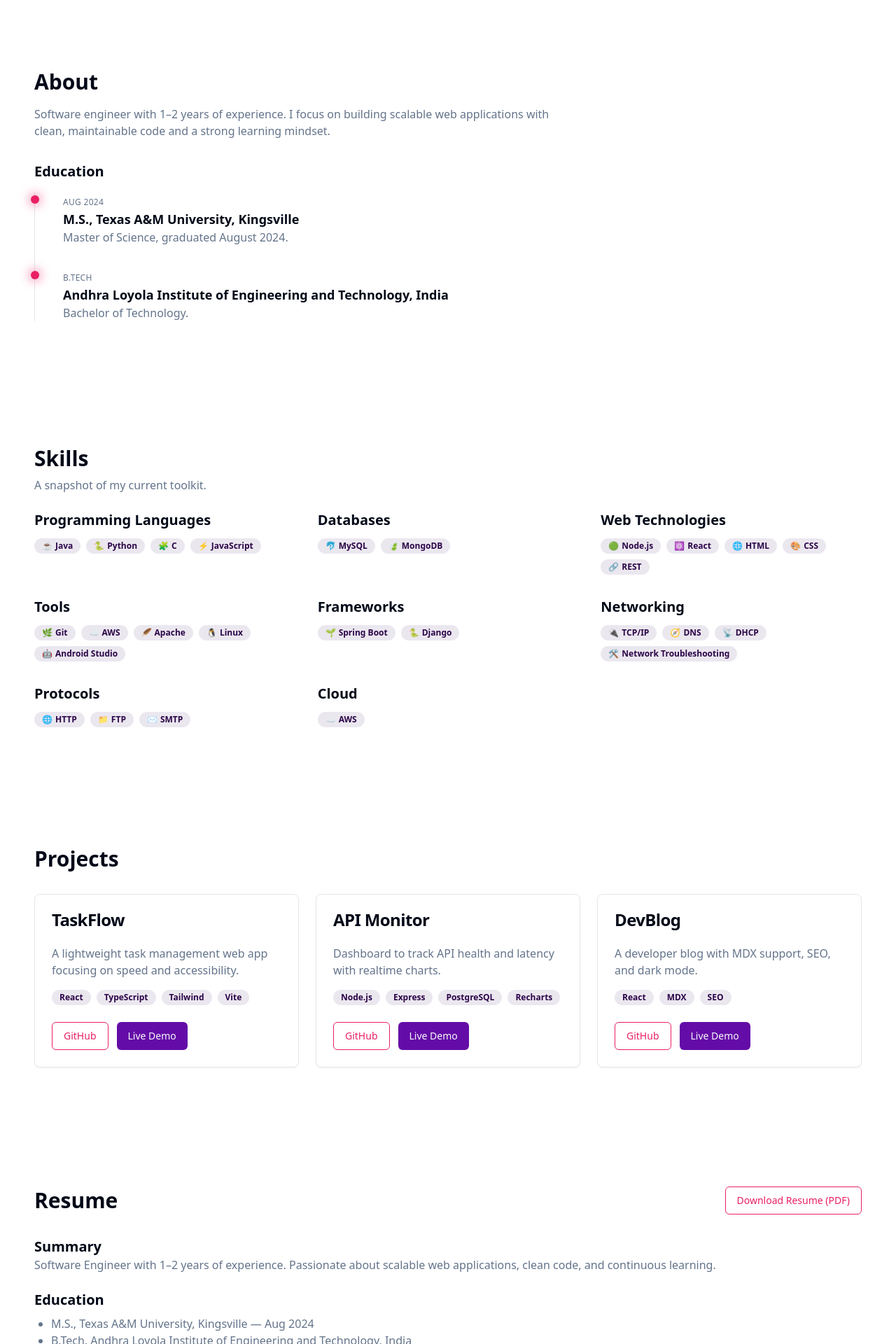
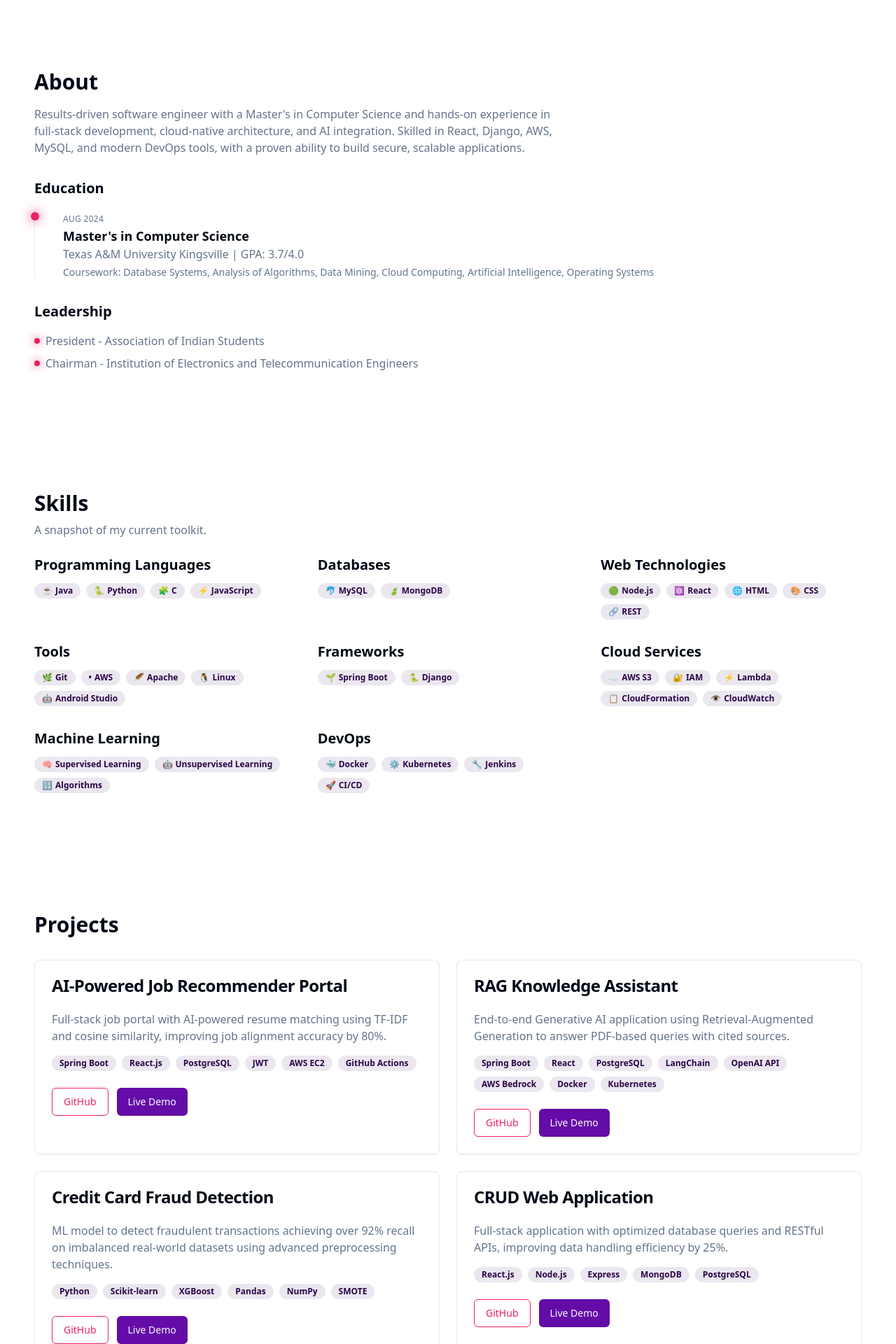
Before and after one commit to charankosuri2001/charan-naga-site, a React (Vite) app: page / in a window 1280 px wide. Shown: the part 880-2800 px from the top of the page at 70% size. Built offline with nearby package versions, Linux system fonts and the light colour scheme.

Commit message:
Update resume content
Updated the resume section with new experience and project details.

```diff
--- a/src/pages/Index.tsx
+++ b/src/pages/Index.tsx
@@ -94,8 +94,8 @@ const Index = () => {
   return (
     <div className={`min-h-screen text-foreground dynamic-bg ${currentTheme > 1 ? `theme-${currentTheme}` : ''}`}>
       <Helmet>
-        <title>Portfolio — Software Engineer</title>
-        <meta name="description" content="Dynamic portfolio showcasing projects, skills, resume, and contact information." />
+        <title>Charan Naga Sai Kosuri — Software Engineer</title>
+        <meta name="description" content="Results-driven software engineer with a Master's in Computer Science and hands-on experience in full-stack development, cloud-native architecture, and AI integration." />
         <link rel="canonical" href="/" />
       </Helmet>
 
@@ -105,7 +105,7 @@ const Index = () => {
         <div className="container mx-auto flex h-16 items-center justify-between px-4">
           <a href="#home" onClick={(e)=>onNavClick(e, "home")} className="flex items-center gap-2">
             <span className="inline-block h-2 w-2 rounded-full bg-[hsl(var(--neon))] shadow-[0_0_20px_hsl(var(--neon))]"></span>
-            <span className="text-base font-semibold tracking-wide">Portfolio</span>
+            <span className="text-base font-semibold tracking-wide">Charan N. S. Kosuri</span>
           </a>
 
           <nav className="hidden md:flex items-center gap-1" aria-label="Main navigation">
@@ -189,10 +189,10 @@ const Index = () => {
               <div className="hero-content-overlay rounded-2xl p-8 md:p-12 shadow-2xl">
                 <p className="text-sm uppercase tracking-widest text-primary font-semibold">Software Engineer</p>
                 <h1 className="mt-4 text-5xl md:text-7xl font-extrabold leading-tight bg-gradient-to-r from-foreground via-primary to-accent bg-clip-text text-transparent">
-                  Welcome to My Portfolio
+                  Charan Naga Sai Kosuri
                 </h1>
                 <p className="mt-6 max-w-2xl text-xl md:text-2xl text-muted-foreground leading-relaxed">
-                  Turning complex problems into clean, scalable code with passion for innovation and excellence.
+                  Results-driven software engineer with expertise in full-stack development, cloud-native architecture, and AI integration.
                 </p>
 
                 <div className="mt-10 flex flex-wrap gap-4">
@@ -218,7 +218,7 @@ const Index = () => {
             <div className="container mx-auto px-8 py-14">
               <h2 className="text-3xl font-bold">About</h2>
               <p className="mt-4 max-w-3xl text-muted-foreground">
-                Software engineer with 1–2 years of experience. I focus on building scalable web applications with clean, maintainable code and a strong learning mindset.
+                Results-driven software engineer with a Master's in Computer Science and hands-on experience in full-stack development, cloud-native architecture, and AI integration. Skilled in React, Django, AWS, MySQL, and modern DevOps tools, with a proven ability to build secure, scalable applications.
               </p>
               <div className="mt-8">
                 <h3 className="text-xl font-semibold">Education</h3>
@@ -226,16 +226,24 @@ const Index = () => {
                   <li className="mb-8 ms-4">
                     <div className="absolute -start-1.5 mt-1 size-3 rounded-full bg-[hsl(var(--neon))] shadow-[0_0_16px_hsl(var(--neon))]"></div>
                     <time className="text-xs uppercase tracking-wide text-muted-foreground">Aug 2024</time>
-                    <h4 className="text-lg font-semibold">M.S., Texas A&M University, Kingsville</h4>
-                    <p className="text-muted-foreground">Master of Science, graduated August 2024.</p>
-                  </li>
-                  <li className="mb-2 ms-4">
-                    <div className="absolute -start-1.5 mt-1 size-3 rounded-full bg-[hsl(var(--neon))] shadow-[0_0_16px_hsl(var(--neon))]"></div>
-                    <time className="text-xs uppercase tracking-wide text-muted-foreground">B.Tech</time>
-                    <h4 className="text-lg font-semibold">Andhra Loyola Institute of Engineering and Technology, India</h4>
-                    <p className="text-muted-foreground">Bachelor of Technology.</p>
+                    <h4 className="text-lg font-semibold">Master's in Computer Science</h4>
+                    <p className="text-muted-foreground">Texas A&M University Kingsville | GPA: 3.7/4.0</p>
+                    <p className="text-sm text-muted-foreground mt-1">Coursework: Database Systems, Analysis of Algorithms, Data Mining, Cloud Computing, Artificial Intelligence, Operating Systems</p>
                   </li>
                 </ol>
+              </div>
+              <div className="mt-8">
+                <h3 className="text-xl font-semibold">Leadership</h3>
+                <ul className="mt-4 space-y-2 text-muted-foreground">
+                  <li className="flex items-center gap-2">
+                    <span className="inline-block h-2 w-2 rounded-full bg-[hsl(var(--neon))] shadow-[0_0_12px_hsl(var(--neon))]" aria-hidden="true"></span>
+                    <span>President - Association of Indian Students</span>
+                  </li>
+                  <li className="flex items-center gap-2">
+                    <span className="inline-block h-2 w-2 rounded-full bg-[hsl(var(--neon))] shadow-[0_0_12px_hsl(var(--neon))]" aria-hidden="true"></span>
+                    <span>Chairman - Institution of Electronics and Telecommunication Engineers</span>
+                  </li>
+                </ul>
               </div>
             </div>
           </div>
@@ -255,9 +263,9 @@ const Index = () => {
                     { title: "Web Technologies", items: ["Node.js", "React", "HTML", "CSS", "REST"] },
                     { title: "Tools", items: ["Git", "AWS", "Apache", "Linux", "Android Studio"] },
                     { title: "Frameworks", items: ["Spring Boot", "Django"] },
-                    { title: "Networking", items: ["TCP/IP", "DNS", "DHCP", "Network Troubleshooting"] },
-                    { title: "Protocols", items: ["HTTP", "FTP", "SMTP"] },
-                    { title: "Cloud", items: ["AWS"] },
+                    { title: "Cloud Services", items: ["AWS S3", "IAM", "Lambda", "CloudFormation", "CloudWatch"] },
+                    { title: "Machine Learning", items: ["Supervised Learning", "Unsupervised Learning", "Algorithms"] },
+                    { title: "DevOps", items: ["Docker", "Kubernetes", "Jenkins", "CI/CD"] },
                   ];
 
                   const iconMap: Record<string, string> = {
@@ -273,19 +281,23 @@ const Index = () => {
                     CSS: "🎨",
                     REST: "🔗",
                     Git: "🌿",
-                    AWS: "☁️",
                     Apache: "🪶",
                     Linux: "🐧",
                     "Android Studio": "🤖",
                     "Spring Boot": "🌱",
                     Django: "🐍",
-                    "TCP/IP": "🔌",
-                    DNS: "🧭",
-                    DHCP: "📡",
-                    "Network Troubleshooting": "🛠️",
-                    HTTP: "🌐",
-                    FTP: "📁",
-                    SMTP: "✉️",
+                    "AWS S3": "☁️",
+                    IAM: "🔐",
+                    Lambda: "⚡",
+                    CloudFormation: "📋",
+                    CloudWatch: "👁️",
+                    "Supervised Learning": "🧠",
+                    "Unsupervised Learning": "🤖",
+                    Algorithms: "🔢",
+                    Docker: "🐳",
+                    Kubernetes: "⚙️",
+                    Jenkins: "🔧",
+                    "CI/CD": "🚀",
                   };
 
                   return groups.map((group) => (
@@ -315,11 +327,28 @@ const Index = () => {
           <div className="hero-content-overlay mx-4 my-14 rounded-2xl">
             <div className="container mx-auto px-8 py-14">
               <h2 className="text-3xl font-bold">Projects</h2>
-              <div className="mt-8 grid gap-6 sm:grid-cols-2 lg:grid-cols-3">
+              <div className="mt-8 grid gap-6 sm:grid-cols-1 lg:grid-cols-2">
                 {[
-                  { name: "TaskFlow", desc: "A lightweight task management web app focusing on speed and accessibility.", stack: ["React", "TypeScript", "Tailwind", "Vite"] },
-                  { name: "API Monitor", desc: "Dashboard to track API health and latency with realtime charts.", stack: ["Node.js", "Express", "PostgreSQL", "Recharts"] },
-                  { name: "DevBlog", desc: "A developer blog with MDX support, SEO, and dark mode.", stack: ["React", "MDX", "SEO"] },
+                  {
+                    name: "AI-Powered Job Recommender Portal",
+                    desc: "Full-stack job portal with AI-powered resume matching using TF-IDF and cosine similarity, improving job alignment accuracy by 80%.",
+                    stack: ["Spring Boot", "React.js", "PostgreSQL", "JWT", "AWS EC2", "GitHub Actions"]
+                  },
+                  {
+                    name: "RAG Knowledge Assistant",
+                    desc: "End-to-end Generative AI application using Retrieval-Augmented Generation to answer PDF-based queries with cited sources.",
+                    stack: ["Spring Boot", "React", "PostgreSQL", "LangChain", "OpenAI API", "AWS Bedrock", "Docker", "Kubernetes"]
+                  },
+                  {
+                    name: "Credit Card Fraud Detection",
+                    desc: "ML model to detect fraudulent transactions achieving over 92% recall on imbalanced real-world datasets using advanced preprocessing techniques.",
+                    stack: ["Python", "Scikit-learn", "XGBoost", "Pandas", "NumPy", "SMOTE"]
+                  },
+                  {
+                    name: "CRUD Web Application",
+                    desc: "Full-stack application with optimized database queries and RESTful APIs, improving data handling efficiency by 25%.",
+                    stack: ["React.js", "Node.js", "Express", "MongoDB", "PostgreSQL"]
+                  },
                 ].map((p) => (
                   <Card key={p.name} className="transition-transform hover:scale-[1.01]">
                     <CardHeader>
@@ -350,59 +379,44 @@ const Index = () => {
             <div className="container mx-auto px-8 py-14">
               <div className="flex flex-wrap items-center justify-between gap-4">
                 <h2 className="text-3xl font-bold">Resume</h2>
-                <Button asChild variant="neon"><a href="/assets/Charan-Kosuri-Resume.pdf" download>Download Resume (PDF)</a></Button>
+                <Button asChild variant="neon"><a href="#contact" onClick={(e)=>onNavClick(e, "contact")}>Contact Me</a></Button>
               </div>
               <article className="mt-8 space-y-6">
                 <section>
                   <h3 className="text-xl font-semibold">Summary</h3>
-                  <p className="text-muted-foreground">Software Engineer with 1–2 years of experience. Passionate about scalable web applications, clean code, and continuous learning.</p>
+                  <p className="text-muted-foreground">Results-driven software engineer with a Master's in Computer Science and hands-on experience in full-stack development, cloud-native architecture, and AI integration. Seeking a full-time role to apply expertise in cutting-edge technologies, solve complex problems, and deliver measurable business value.</p>
                 </section>
                 <section aria-labelledby="education-heading">
                   <h3 id="education-heading" className="text-xl font-semibold">Education</h3>
                   <ul className="mt-2 list-disc ps-6 text-muted-foreground">
-                    <li>M.S., Texas A&M University, Kingsville — Aug 2024</li>
-                    <li>B.Tech, Andhra Loyola Institute of Engineering and Technology, India</li>
+                    <li>Master's in Computer Science, Texas A&M University Kingsville — Aug 2024 (GPA: 3.7/4.0)</li>
                   </ul>
                 </section>
-                <section aria-labelledby="skills-heading">
-                  <h3 id="skills-heading" className="text-xl font-semibold">Skills</h3>
-                  <p className="text-muted-foreground">JavaScript, TypeScript, React, Node.js, Express, PostgreSQL, Docker, AWS</p>
-                </section>
                 <section aria-labelledby="experience-heading">
-                  <h3 id="experience-heading" className="text-xl font-semibold">Experience</h3>
+                  <h3 id="experience-heading" className="text-xl font-semibold">Professional Experience</h3>
                   <div className="mt-2 space-y-6">
-                    <article aria-labelledby="role-webdev-title">
-                      <h4 id="role-webdev-title" className="text-lg font-semibold">Web Developer — Texas A&M University, Kingsville</h4>
+                    <article aria-labelledby="role-swe-title">
+                      <h4 id="role-swe-title" className="text-lg font-semibold">Software Engineer — Elite Business Consulting</h4>
+                      <p className="text-sm text-muted-foreground mb-2">Sep 2024 – Present | Herndon, VA</p>
                       <ul className="mt-2 list-disc ps-6 text-muted-foreground">
-                        <li>Designed and implemented the official college website.</li>
-                        <li>Enhanced website performance and integrated multimedia elements such as images, videos, and interactive features.</li>
-                        <li>Executed testing and debugging processes to ensure stability.</li>
-                        <li>Reduced downtime by 25% through performance optimization.</li>
-                        <li>Applied responsive design principles for both mobile and laptop views, improving accessibility and user satisfaction by 30%.</li>
+                        <li>Implemented AWS IAM for secure access controls, managing roles and reducing unauthorized access</li>
+                        <li>Stored sensitive data securely with encryption techniques, ensuring safety for all user passwords</li>
+                        <li>Integrated OAuth2 with Spring Security, securing 100% of API endpoints and improving role-based access control</li>
+                        <li>Set up Jenkins CI/CD pipeline, automating build, testing, and deployment processes to increase efficiency</li>
+                        <li>Developed and deployed microservices with Spring Boot for user, product, and order management, enhancing scalability</li>
                       </ul>
                     </article>
-                    <article aria-labelledby="role-ga-title">
-                      <h4 id="role-ga-title" className="text-lg font-semibold">Graduate Assistant — Texas A&M University, Kingsville</h4>
+                    <article aria-labelledby="role-webdev-title">
+                      <h4 id="role-webdev-title" className="text-lg font-semibold">Web Developer — Graduate Assistant</h4>
+                      <p className="text-sm text-muted-foreground mb-2">Oct 2023 – Aug 2024 | Kingsville, TX</p>
                       <ul className="mt-2 list-disc ps-6 text-muted-foreground">
-                        <li>Taught algorithms and data structures to undergraduate students.</li>
-                        <li>Assisted students with assignments and guided them in problem-solving.</li>
-                        <li>Helped the professor by grading and reviewing assignments.</li>
+                        <li>Designed and implemented website architecture, improving scalability and reducing load time by 20%</li>
+                        <li>Integrated multimedia elements, increasing user engagement metrics by 15%</li>
+                        <li>Applied responsive web design principles, improving accessibility and user satisfaction by 30%</li>
+                        <li>Executed thorough testing and debugging, enhancing site reliability and reducing downtime by 25%</li>
                       </ul>
                     </article>
                   </div>
-                </section>
-                <section aria-labelledby="certifications-heading">
-                  <h3 id="certifications-heading" className="text-xl font-semibold">Certifications</h3>
-                  <ul className="mt-3 grid gap-2 sm:grid-cols-2 text-muted-foreground">
-                    <li className="flex items-center gap-2">
-                      <span className="inline-block h-2 w-2 rounded-full bg-[hsl(var(--neon))] shadow-[0_0_12px_hsl(var(--neon))]" aria-hidden="true"></span>
-                      <span>[Add Certification Name] — [Issuer] ([Year])</span>
-                    </li>
-                    <li className="flex items-center gap-2">
-                      <span className="inline-block h-2 w-2 rounded-full bg-[hsl(var(--neon))] shadow-[0_0_12px_hsl(var(--neon))]" aria-hidden="true"></span>
-                      <span>[Add Certification Name] — [Issuer] ([Year])</span>
-                    </li>
-                  </ul>
                 </section>
               </article>
             </div>
@@ -442,11 +456,12 @@ const Index = () => {
                 </form>
 
                 <aside>
-                  <h3 className="text-xl font-semibold">Direct links</h3>
+                  <h3 className="text-xl font-semibold">Contact Information</h3>
                   <ul className="mt-3 space-y-2 text-muted-foreground">
-                    <li>LinkedIn: <a className="text-primary hover:underline" href="#">[PASTE LINKEDIN URL HERE]</a></li>
-                    <li>GitHub: <a className="text-primary hover:underline" href="#">[PASTE GITHUB URL HERE]</a></li>
-                    <li>Email: <a className="text-primary hover:underline" href="mailto:your.email@example.com">your.email@example.com</a></li>
+                    <li>📍 Location: <span className="text-foreground">Texas, TX</span></li>
+                    <li>📧 Email: <a className="text-primary hover:underline" href="mailto:kosuricharan2001@gmail.com">kosuricharan2001@gmail.com</a></li>
+                    <li>💼 LinkedIn: <a className="text-primary hover:underline" href="#" target="_blank" rel="noopener noreferrer">Connect with me</a></li>
+                    <li>⚡ Available for: <span className="text-foreground">Full-time opportunities</span></li>
                   </ul>
                 </aside>
               </div>
@@ -459,11 +474,11 @@ const Index = () => {
       <footer className="border-t border-white/20 hero-content-overlay">
         <div className="container mx-auto py-8 px-4">
           <div className="flex flex-col md:flex-row items-center justify-between gap-4">
-            <p className="text-sm text-muted-foreground">© {new Date().getFullYear()} Portfolio. All rights reserved.</p>
+            <p className="text-sm text-muted-foreground">© {new Date().getFullYear()} Charan Naga Sai Kosuri. All rights reserved.</p>
             <div className="flex items-center gap-4">
               <a href="#contact" onClick={(e)=>onNavClick(e, "contact")} className="text-muted-foreground hover:text-primary" aria-label="LinkedIn">LinkedIn</a>
               <a href="#contact" onClick={(e)=>onNavClick(e, "contact")} className="text-muted-foreground hover:text-primary" aria-label="GitHub">GitHub</a>
-              <a href="mailto:your.email@example.com" className="text-muted-foreground hover:text-primary" aria-label="Email">Email</a>
+              <a href="mailto:kosuricharan2001@gmail.com" className="text-muted-foreground hover:text-primary" aria-label="Email">Email</a>
             </div>
           </div>
         </div>
```
